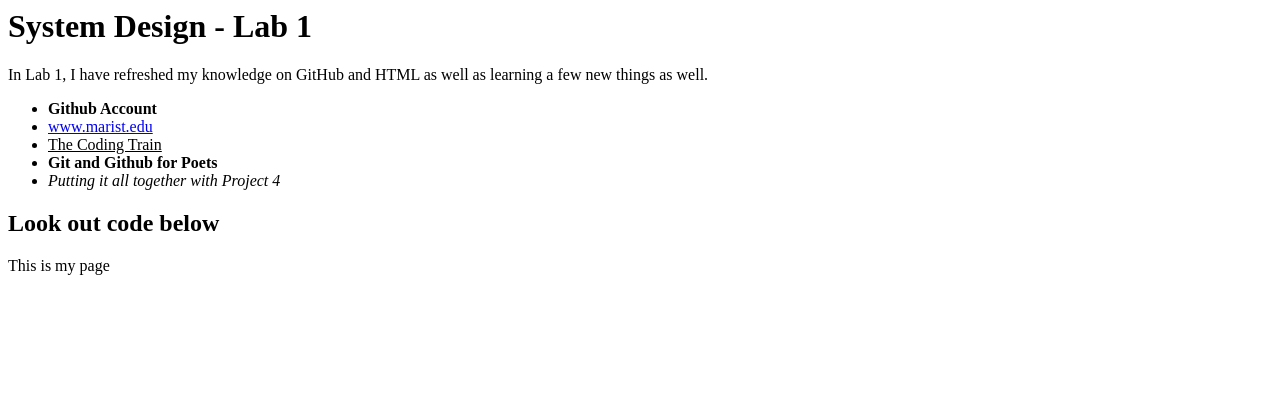
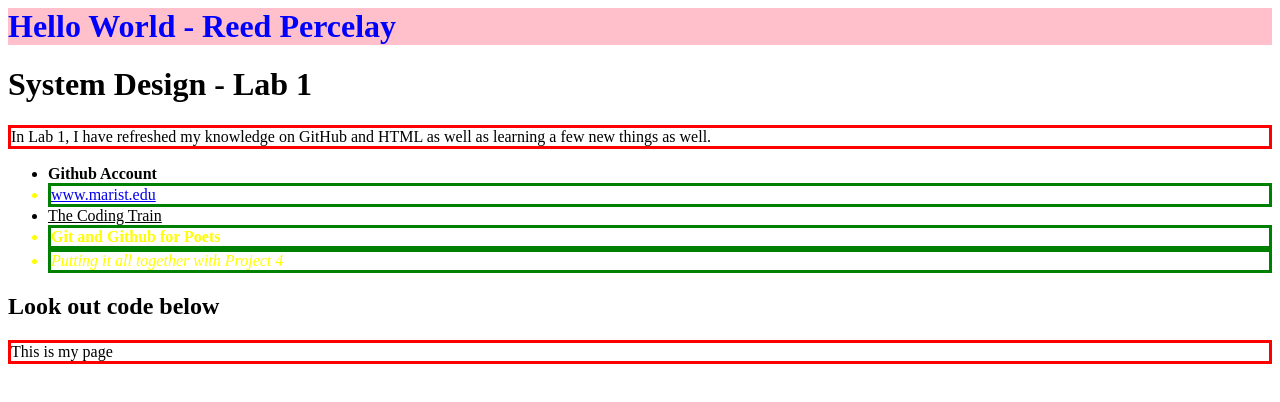
Before and after one commit to rpercelay/system-design-lab-1, a plain HTML site: page index.html in a window 1280 px wide. Drawn offline with Linux system fonts and the light colour scheme.

Commit message:
feat: Implemented CSS for lab 1

```diff
--- a/index.html
+++ b/index.html
@@ -1,14 +1,24 @@
-<title> Hello World - Reed Percelay</title>
-<h1> System Design - Lab 1</h1>
+<link rel="stylesheet" href="list.css">
+
+<h1 style="color:blue;background-color:pink;"> Hello World - Reed Percelay</h1>
+<head>
+    <style>
+    p {
+        border-style: solid;
+        border-color: red;
+    }
+    </style>
+<h1 > System Design - Lab 1</h1>
 <p> In Lab 1, I have refreshed my knowledge on GitHub and HTML as well as learning a few new things as well.</p>
 <ul>
     <li> <strong>Github Account</strong></li>
-    <li> <a href= "www.marist.edu" > www.marist.edu</a></li>
+    <li class="weird_list"> <a href= "www.marist.edu" > www.marist.edu</a></li>
     <li> <u>The Coding Train</u></li>
-    <li> <b>Git and Github for Poets</b></li>
-    <li> <i>Putting it all together with Project 4</i></li>
+    <li class="weird_list"> <b>Git and Github for Poets</b></li>
+    <li class="weird_list"> <i>Putting it all together with Project 4</i></li>
   </ul>
 <h2> Look out code below</h2>
+</head>
 <!DOCTYPE html>
 <html lang="en-US">
   <head>
--- /dev/null
+++ b/list.css
@@ -0,0 +1,5 @@
+.weird_list {
+    color: yellow;
+    border-style: solid;
+    border-color: green;
+}
```
